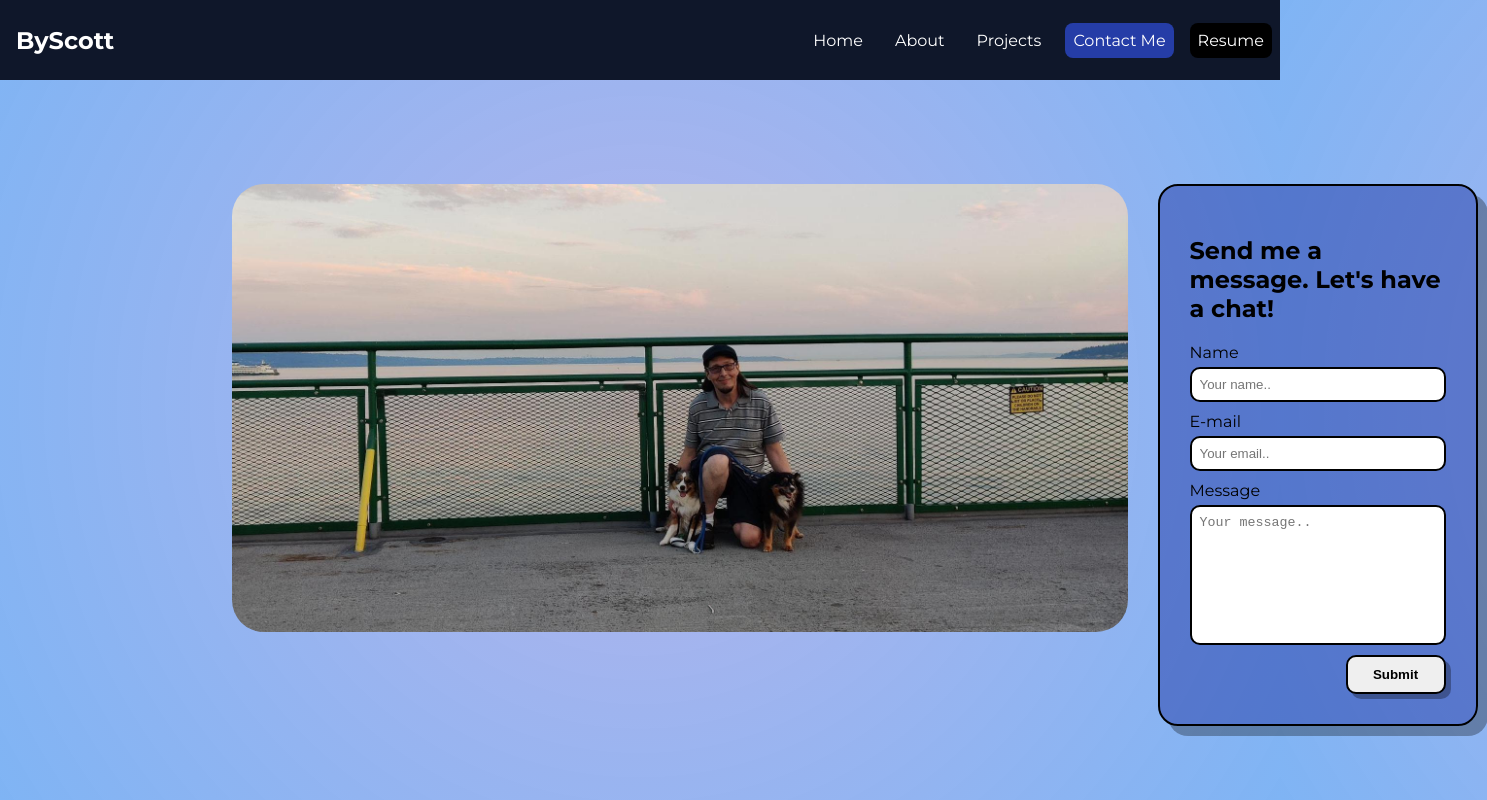
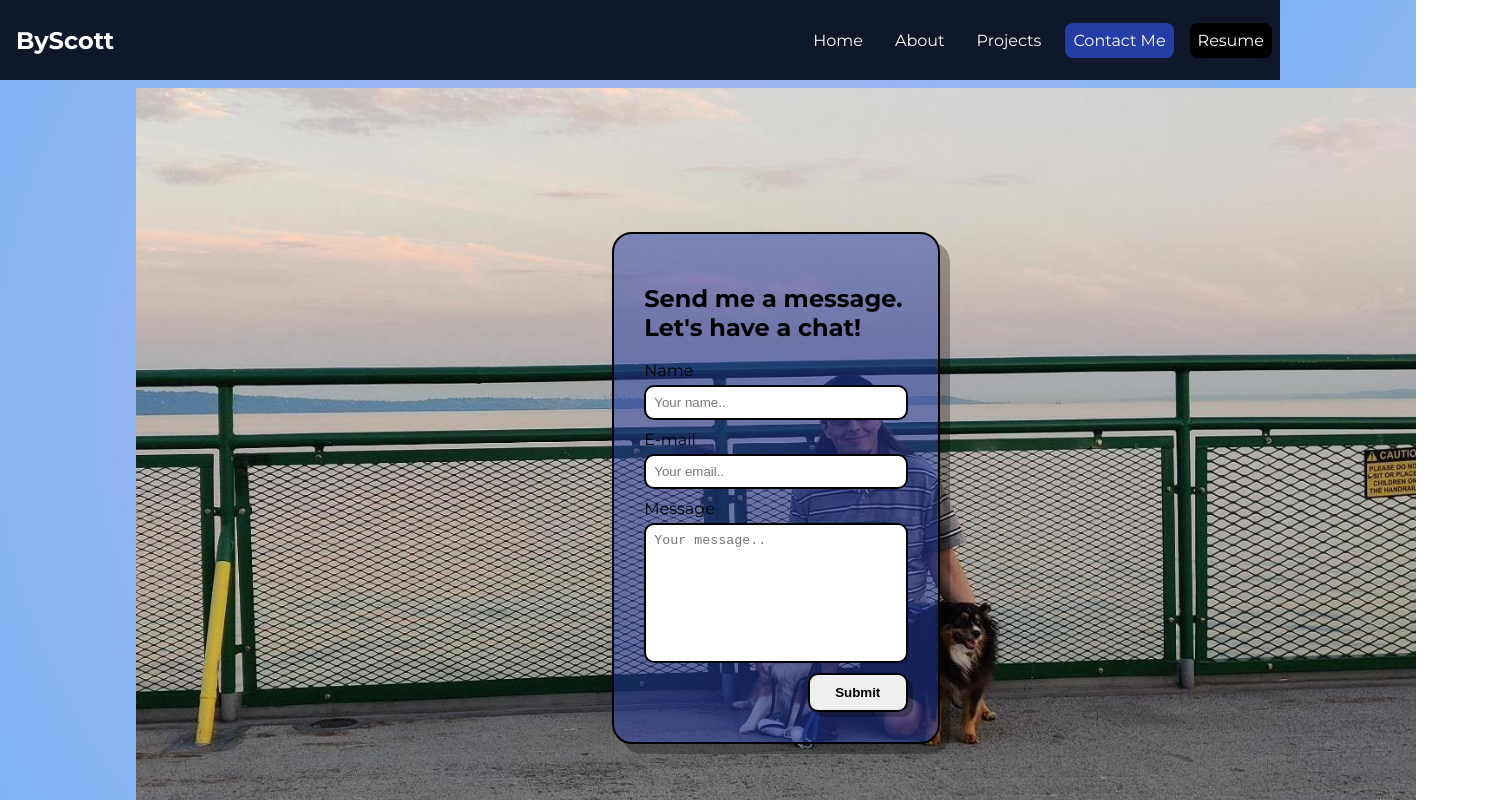
Before and after one commit to pawscanthack/portfolio, a React (Create React App) app: page /contactme in a window 1280 px wide. Shown: the top 800 px of the page, 1487 px wide, since content can reach past the window. Built offline with nearby package versions, Linux system fonts and the light colour scheme; no server answers.

Commit message:
Changed background to pic on contact page - needs work

```diff
--- a/src/css/contact.css
+++ b/src/css/contact.css
@@ -6,24 +6,32 @@
 }
 
 .contact-section {
+  background-image: url("../img/scott-dogs-ferry.jpg");
+  background-size: cover;
+  background-position: center;
+  background-repeat: no-repeat;
+  background-attachment: fixed;
+  display: flex;
+  justify-content: center;
+  align-items: center;
   min-height: 100vh;
   min-width: 100vw;
   margin: 0;
   padding: 0;
 }
-.contact-section-container {
+/* .contact-section-container {
   display: grid;
   grid-template-columns: repeat(2, auto);
   gap: 20px;
   justify-content: space-around;
   min-width: 80vw;
   margin: 6rem;
-}
-.contact-section-image {
-  max-width: 70vw;
+} */
+/* .contact-section-image {
+  max-width: 40%;
   min-width: 20em;
   border-radius: 2em;
-}
+} */
 
 .form-container {
   background-color: rgb(37, 61, 167, 0.5);
--- a/src/pages/Contact.jsx
+++ b/src/pages/Contact.jsx
@@ -31,11 +31,11 @@
     <section className="contact-section">
       <div className="contact-section-container">
         <div className="contact-image-container">
-          <img
+{/*           <img
             src={contactImage}
             alt="contact target"
             className="contact-section-image"
-          />
+          /> */}
         </div>
         <div>
           <form className="form-container" onSubmit={handleOnSubmit}>
```
